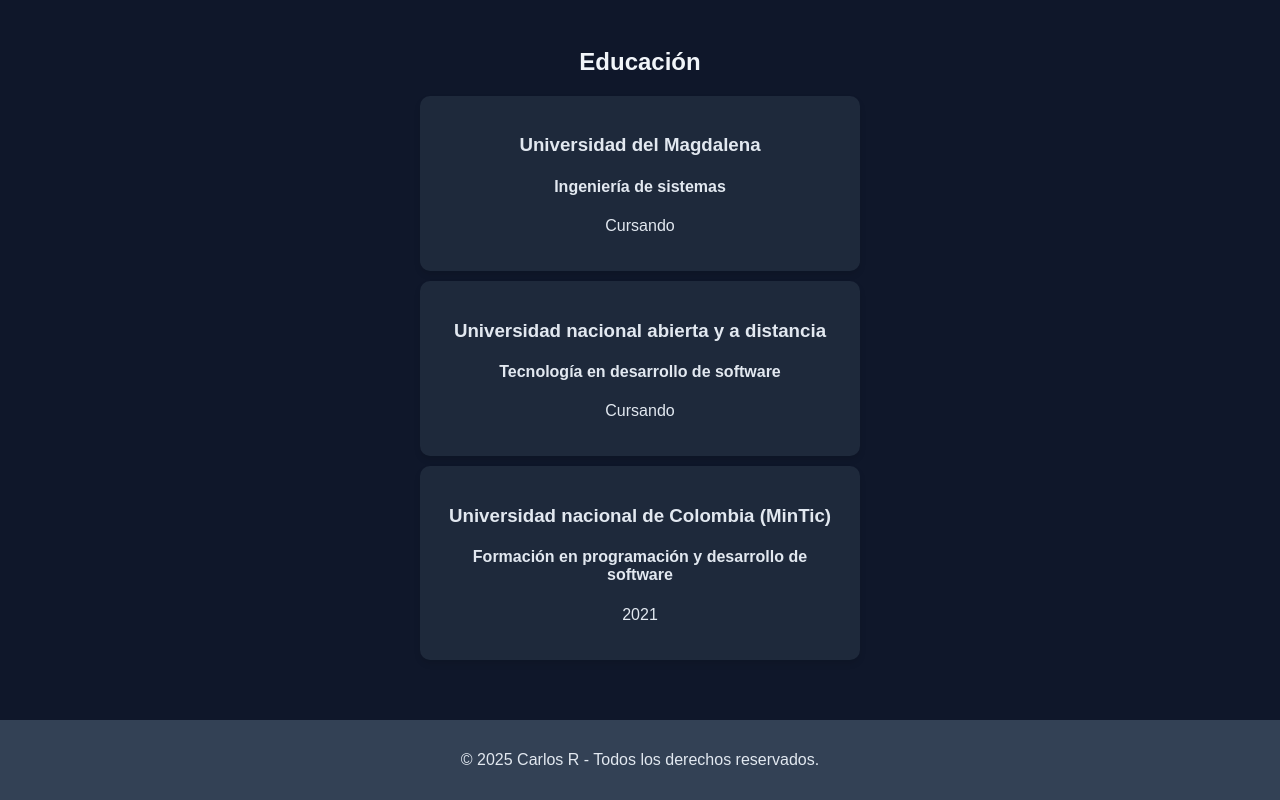
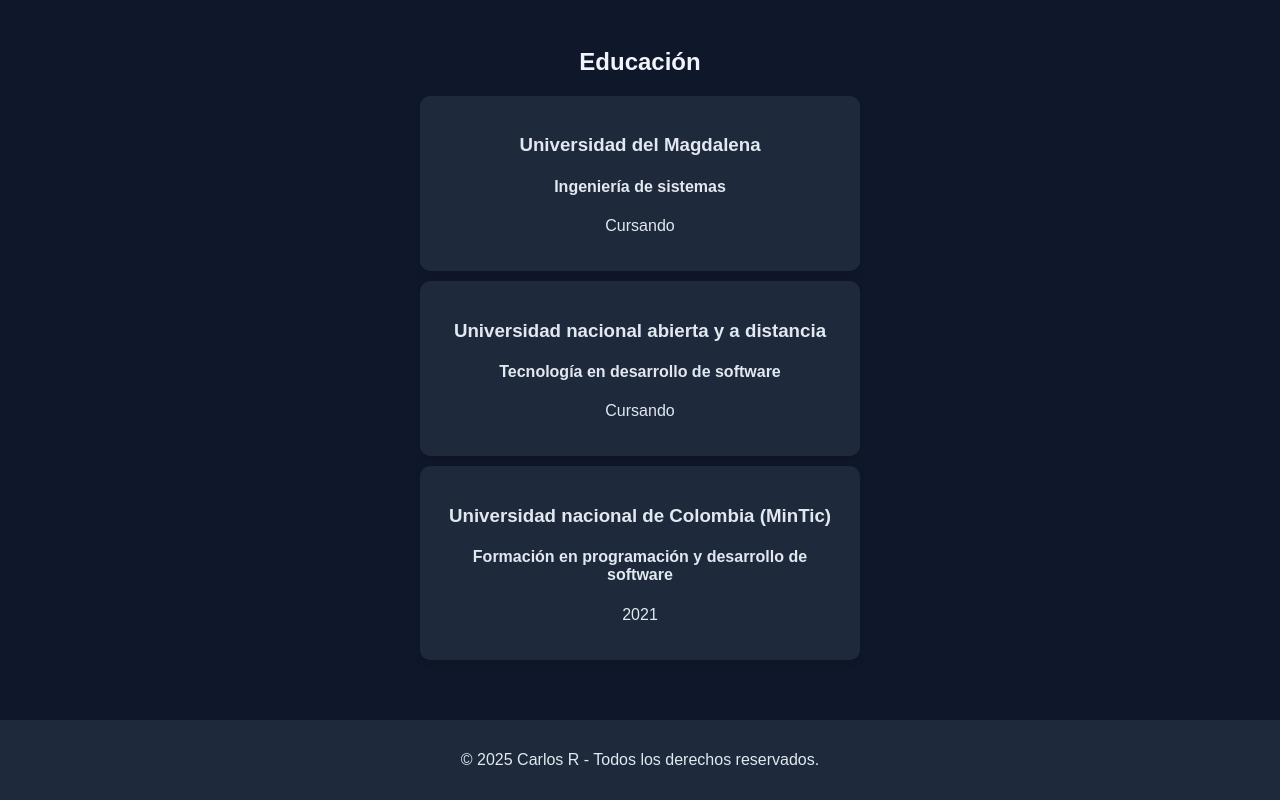
Before and after one commit to carlosrs14/carlos-rincones, a plain HTML site: page index.html in a window 1280 px wide. Shown: the part 3040-3840 px from the top of the page. Drawn offline with nearby package versions, Linux system fonts and the light colour scheme.

Commit message:
último cambio en el footer

```diff
--- a/css/style.css
+++ b/css/style.css
@@ -174,7 +174,7 @@ h1, h2 {
 }
 
 footer {
-    background-color: #334155;
+    background-color: #1E293B;
     color: #E2E8F0;
     padding: 15px;
 }
```
